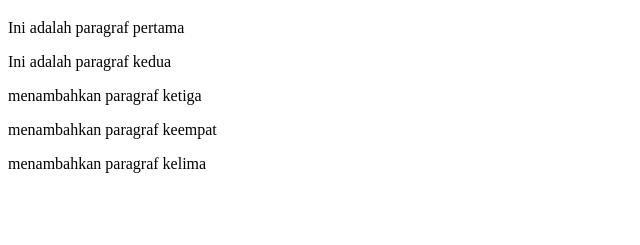
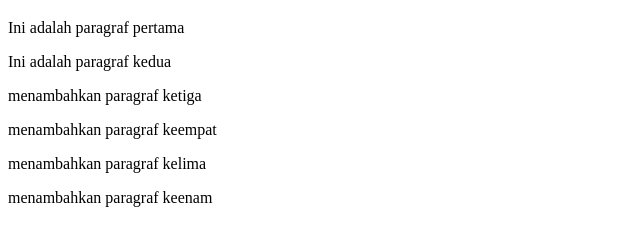
Before and after one commit to leesigma/praktek-06-github, a plain HTML site: page index.html in a window 1280 px wide. Shown: the part 61-306 px from the top of the page, without its empty margins (0-640 px from the left). Drawn offline with Linux system fonts and the light colour scheme.

Commit message:
menambahkan paragraf keenam

```diff
--- a/index.html
+++ b/index.html
@@ -12,5 +12,6 @@
     <p>menambahkan paragraf ketiga</p>
     <p>menambahkan paragraf keempat</p>
     <p> menambahkan paragraf kelima</p>
+    <p> menambahkan paragraf keenam</p>
 </body>
 </html>
```
